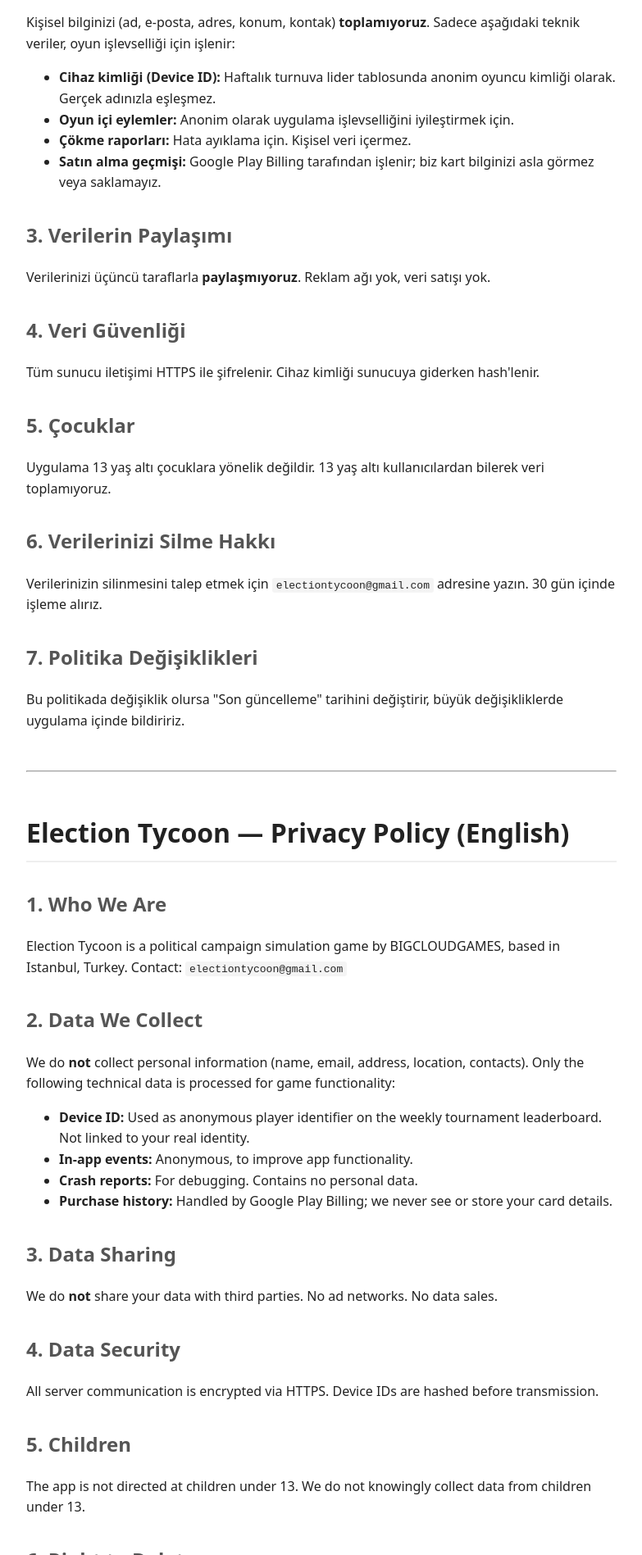
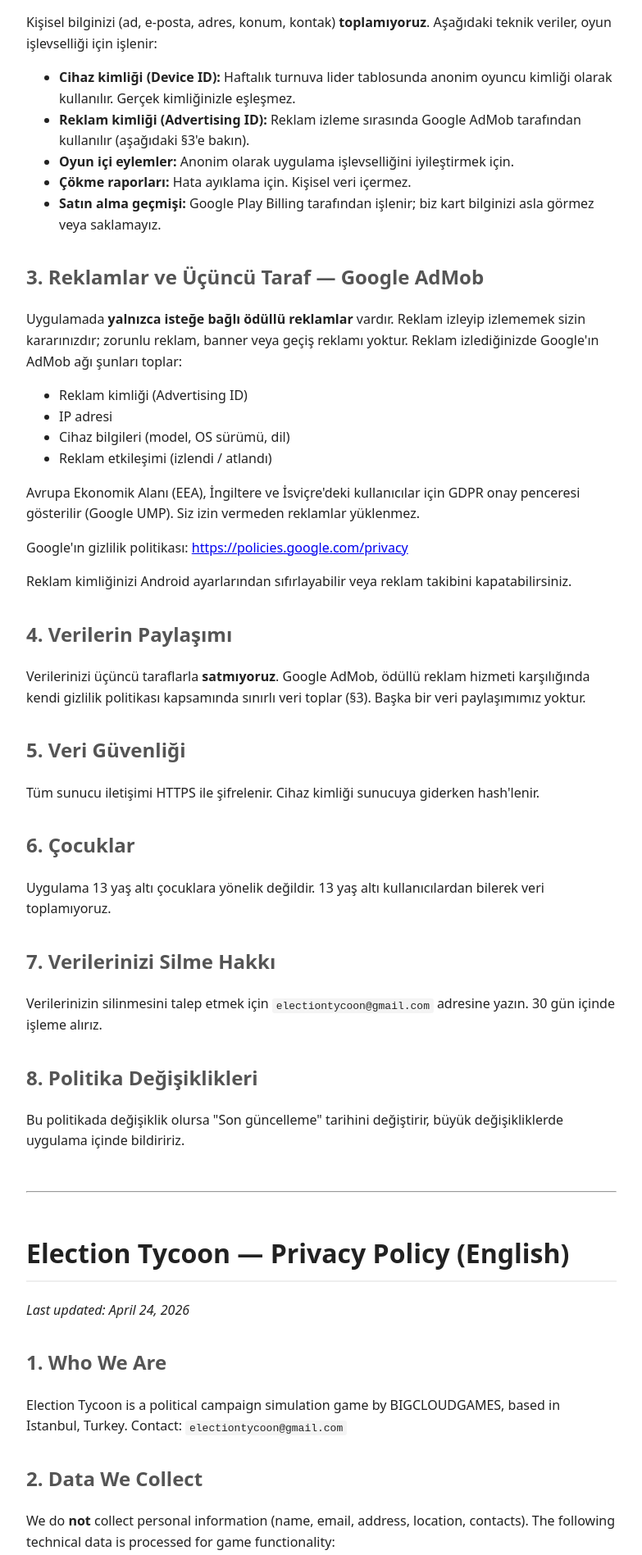
Before and after one commit to burakakbay-create/election-tycoon-privacy, a plain HTML site: page index.html in a window 1280 px wide. Shown: the part 420-2317 px from the top of the page at 82% size, without its empty margins (248-1031 px from the left). Drawn offline with Linux system fonts and the light colour scheme.

Commit message:
Update index.html

```diff
--- a/index.html
+++ b/index.html
@@ -15,58 +15,85 @@
 <p>Election Tycoon ("uygulama" / "biz"), Big Cloud Games tarafından geliştirilmiş bir siyasi kampanya simülasyon oyunudur. Uygulama sahibi: BIGCLOUDGAMES, İstanbul, Türkiye. İletişim: <code>electiontycoon@gmail.com</code></p>
 
 <h2>2. Topladığımız Veriler</h2>
-<p>Kişisel bilginizi (ad, e-posta, adres, konum, kontak) <strong>toplamıyoruz</strong>. Sadece aşağıdaki teknik veriler, oyun işlevselliği için işlenir:</p>
+<p>Kişisel bilginizi (ad, e-posta, adres, konum, kontak) <strong>toplamıyoruz</strong>. Aşağıdaki teknik veriler, oyun işlevselliği için işlenir:</p>
 <ul>
-  <li><strong>Cihaz kimliği (Device ID):</strong> Haftalık turnuva lider tablosunda anonim oyuncu kimliği olarak. Gerçek adınızla eşleşmez.</li>
+  <li><strong>Cihaz kimliği (Device ID):</strong> Haftalık turnuva lider tablosunda anonim oyuncu kimliği olarak kullanılır. Gerçek kimliğinizle eşleşmez.</li>
+  <li><strong>Reklam kimliği (Advertising ID):</strong> Reklam izleme sırasında Google AdMob tarafından kullanılır (aşağıdaki §3'e bakın).</li>
   <li><strong>Oyun içi eylemler:</strong> Anonim olarak uygulama işlevselliğini iyileştirmek için.</li>
   <li><strong>Çökme raporları:</strong> Hata ayıklama için. Kişisel veri içermez.</li>
   <li><strong>Satın alma geçmişi:</strong> Google Play Billing tarafından işlenir; biz kart bilginizi asla görmez veya saklamayız.</li>
 </ul>
 
-<h2>3. Verilerin Paylaşımı</h2>
-<p>Verilerinizi üçüncü taraflarla <strong>paylaşmıyoruz</strong>. Reklam ağı yok, veri satışı yok.</p>
+<h2>3. Reklamlar ve Üçüncü Taraf — Google AdMob</h2>
+<p>Uygulamada <strong>yalnızca isteğe bağlı ödüllü reklamlar</strong> vardır. Reklam izleyip izlememek sizin kararınızdır; zorunlu reklam, banner veya geçiş reklamı yoktur. Reklam izlediğinizde Google'ın AdMob ağı şunları toplar:</p>
+<ul>
+  <li>Reklam kimliği (Advertising ID)</li>
+  <li>IP adresi</li>
+  <li>Cihaz bilgileri (model, OS sürümü, dil)</li>
+  <li>Reklam etkileşimi (izlendi / atlandı)</li>
+</ul>
+<p>Avrupa Ekonomik Alanı (EEA), İngiltere ve İsviçre'deki kullanıcılar için GDPR onay penceresi gösterilir (Google UMP). Siz izin vermeden reklamlar yüklenmez.</p>
+<p>Google'ın gizlilik politikası: <a href="https://policies.google.com/privacy">https://policies.google.com/privacy</a></p>
+<p>Reklam kimliğinizi Android ayarlarından sıfırlayabilir veya reklam takibini kapatabilirsiniz.</p>
 
-<h2>4. Veri Güvenliği</h2>
+<h2>4. Verilerin Paylaşımı</h2>
+<p>Verilerinizi üçüncü taraflarla <strong>satmıyoruz</strong>. Google AdMob, ödüllü reklam hizmeti karşılığında kendi gizlilik politikası kapsamında sınırlı veri toplar (§3). Başka bir veri paylaşımımız yoktur.</p>
+
+<h2>5. Veri Güvenliği</h2>
 <p>Tüm sunucu iletişimi HTTPS ile şifrelenir. Cihaz kimliği sunucuya giderken hash'lenir.</p>
 
-<h2>5. Çocuklar</h2>
+<h2>6. Çocuklar</h2>
 <p>Uygulama 13 yaş altı çocuklara yönelik değildir. 13 yaş altı kullanıcılardan bilerek veri toplamıyoruz.</p>
 
-<h2>6. Verilerinizi Silme Hakkı</h2>
+<h2>7. Verilerinizi Silme Hakkı</h2>
 <p>Verilerinizin silinmesini talep etmek için <code>electiontycoon@gmail.com</code> adresine yazın. 30 gün içinde işleme alırız.</p>
 
-<h2>7. Politika Değişiklikleri</h2>
+<h2>8. Politika Değişiklikleri</h2>
 <p>Bu politikada değişiklik olursa "Son güncelleme" tarihini değiştirir, büyük değişikliklerde uygulama içinde bildiririz.</p>
 
 <hr style="margin:3rem 0">
 
 <h1>Election Tycoon — Privacy Policy (English)</h1>
+<p><em>Last updated: April 24, 2026</em></p>
 
 <h2>1. Who We Are</h2>
 <p>Election Tycoon is a political campaign simulation game by BIGCLOUDGAMES, based in Istanbul, Turkey. Contact: <code>electiontycoon@gmail.com</code></p>
 
 <h2>2. Data We Collect</h2>
-<p>We do <strong>not</strong> collect personal information (name, email, address, location, contacts). Only the following technical data is processed for game functionality:</p>
+<p>We do <strong>not</strong> collect personal information (name, email, address, location, contacts). The following technical data is processed for game functionality:</p>
 <ul>
   <li><strong>Device ID:</strong> Used as anonymous player identifier on the weekly tournament leaderboard. Not linked to your real identity.</li>
+  <li><strong>Advertising ID:</strong> Used by Google AdMob when you watch a rewarded ad (see §3).</li>
   <li><strong>In-app events:</strong> Anonymous, to improve app functionality.</li>
   <li><strong>Crash reports:</strong> For debugging. Contains no personal data.</li>
   <li><strong>Purchase history:</strong> Handled by Google Play Billing; we never see or store your card details.</li>
 </ul>
 
-<h2>3. Data Sharing</h2>
-<p>We do <strong>not</strong> share your data with third parties. No ad networks. No data sales.</p>
+<h2>3. Ads and Third Parties — Google AdMob</h2>
+<p>The app contains <strong>only optional rewarded video ads</strong>. Watching an ad is your choice — there are no mandatory ads, banners, or interstitials. When you watch a rewarded ad, Google AdMob collects:</p>
+<ul>
+  <li>Advertising ID</li>
+  <li>IP address</li>
+  <li>Device info (model, OS version, language)</li>
+  <li>Ad interaction (watched / skipped)</li>
+</ul>
+<p>For users in the European Economic Area (EEA), UK, and Switzerland, a GDPR consent prompt is shown (Google UMP). Ads do not load without your consent.</p>
+<p>Google's privacy policy: <a href="https://policies.google.com/privacy">https://policies.google.com/privacy</a></p>
+<p>You can reset your Advertising ID or opt out of ad tracking in your Android settings.</p>
 
-<h2>4. Data Security</h2>
+<h2>4. Data Sharing</h2>
+<p>We do <strong>not</strong> sell your data to third parties. Google AdMob collects limited data in exchange for the rewarded-ad service under its own privacy policy (§3). We share no other data.</p>
+
+<h2>5. Data Security</h2>
 <p>All server communication is encrypted via HTTPS. Device IDs are hashed before transmission.</p>
 
-<h2>5. Children</h2>
+<h2>6. Children</h2>
 <p>The app is not directed at children under 13. We do not knowingly collect data from children under 13.</p>
 
-<h2>6. Right to Delete</h2>
+<h2>7. Right to Delete</h2>
 <p>To request deletion of your data, email <code>electiontycoon@gmail.com</code>. We process requests within 30 days.</p>
 
-<h2>7. Policy Changes</h2>
+<h2>8. Policy Changes</h2>
 <p>Material changes will be announced in-app and via an updated "last modified" date.</p>
 
 </body>
```
